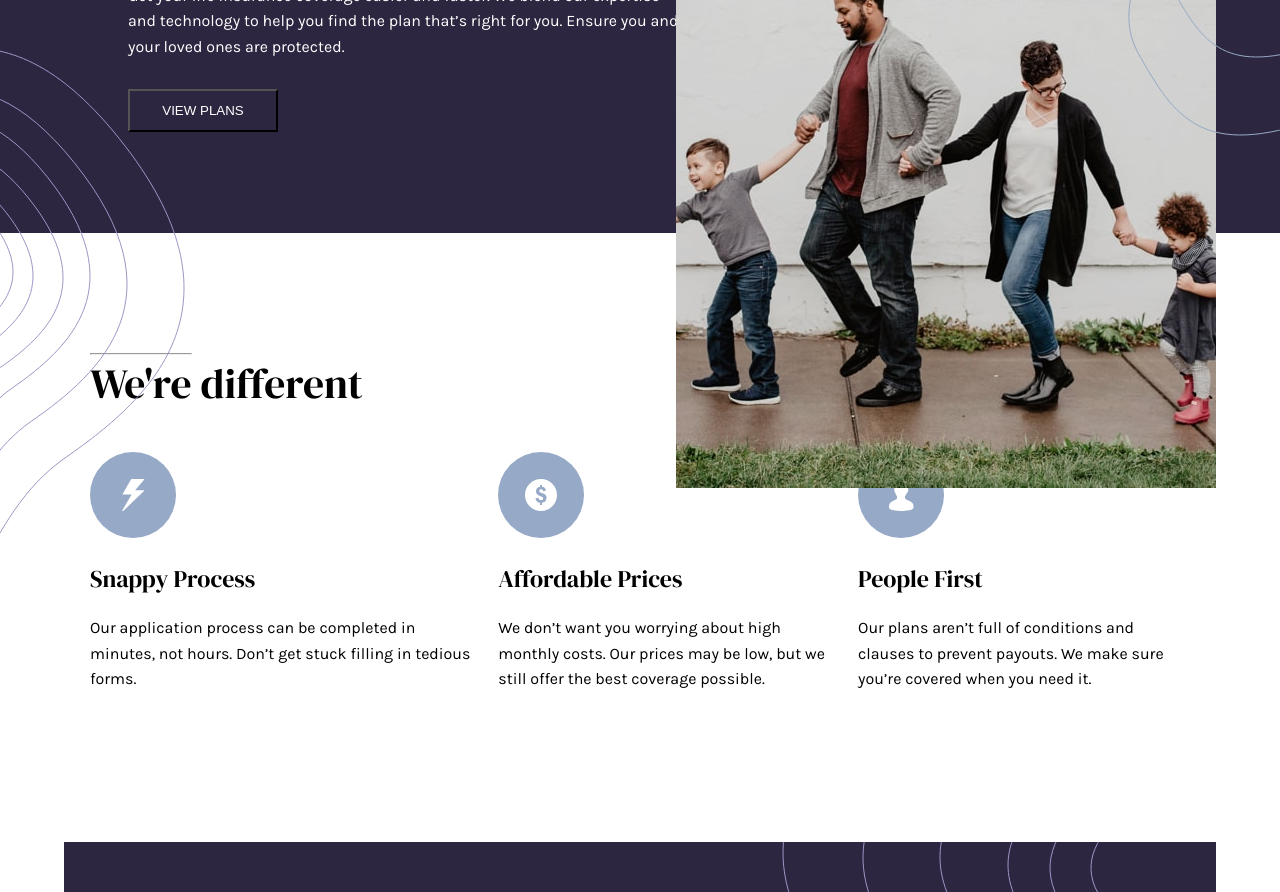
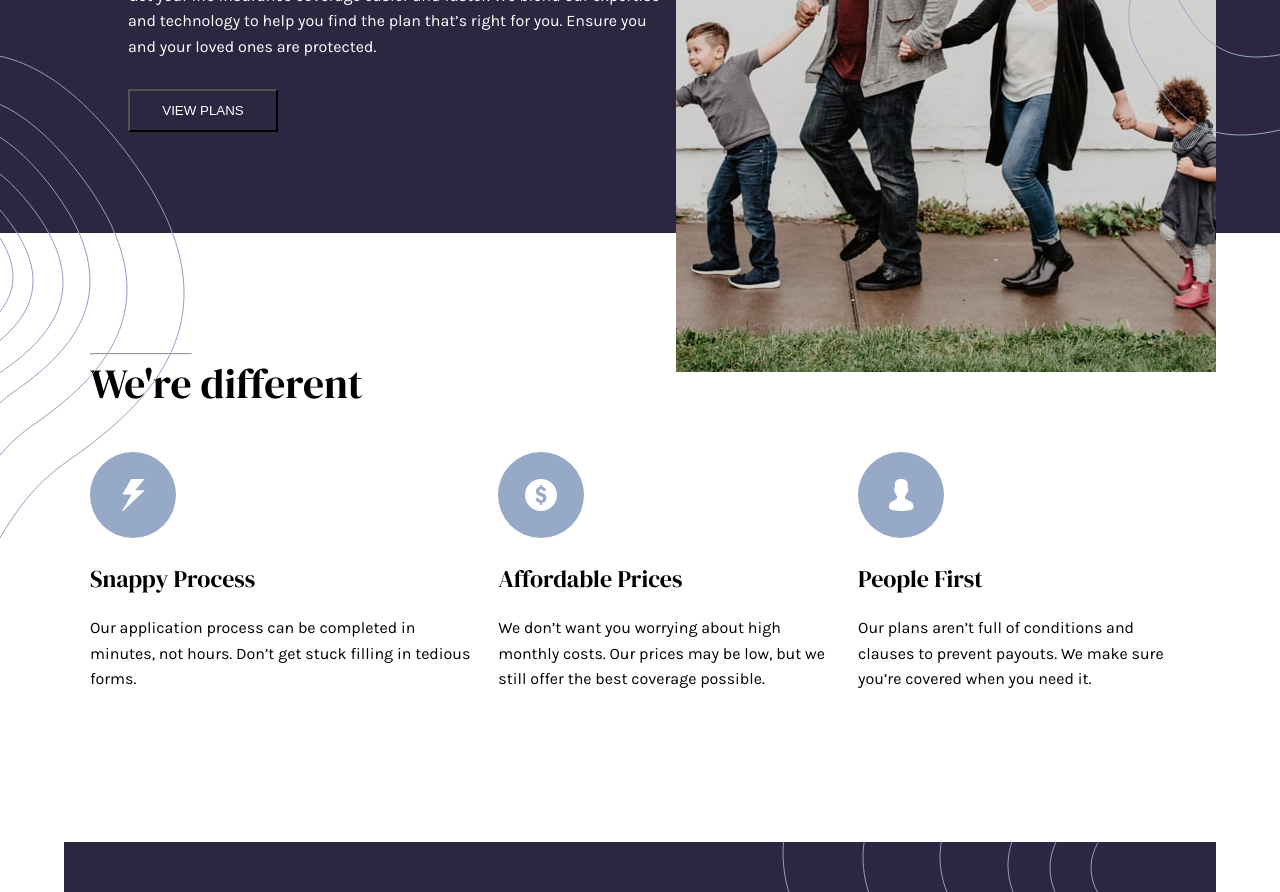
Before and after one commit to cjislegit/insureLandingPage, a plain HTML site: page index.html in a window 1280 px wide. Shown: the part 442-1334 px from the top of the page. Drawn offline with Linux system fonts and the light colour scheme.

Commit message:
Changed postion of cardsContainer to relative and repostions intro imgs

```diff
--- a/main.css
+++ b/main.css
@@ -131,8 +131,6 @@ h2 {
   bottom: -180px;
 }
 
-.intro .introDesktop,
-.intro .introLeftDesktop,
 .intro .introRightDesktop {
   display: none;
 }
@@ -171,6 +169,11 @@ h2 {
   width: 40%;
   color: hsl(0, 0%, 98%);
   margin-bottom: 25px;
+}
+
+.cardsContainer .introDesktop,
+.cardsContainer .introLeftDesktop {
+  display: none;
 }
 
 .info {
@@ -321,6 +324,10 @@ footer ul li {
     width: 100%;
   }
 
+  .intro .introContainer div {
+    width: 95%;
+  }
+
   .intro h2 {
     font-size: 5.5em;
     line-height: 1;
@@ -353,19 +360,20 @@ footer ul li {
     justify-content: space-evenly;
     padding-right: 90px;
     padding-left: 90px;
+    position: relative;
   }
 
   .cardsContainer .introDesktop {
     display: block;
     position: absolute;
     right: 5%;
-    bottom: -150px;
+    bottom: 300px;
   }
 
   .cardsContainer .introLeftDesktop {
     display: block;
     position: absolute;
-    top: 490px;
+    top: -180px;
     left: -10px;
   }
 
```
